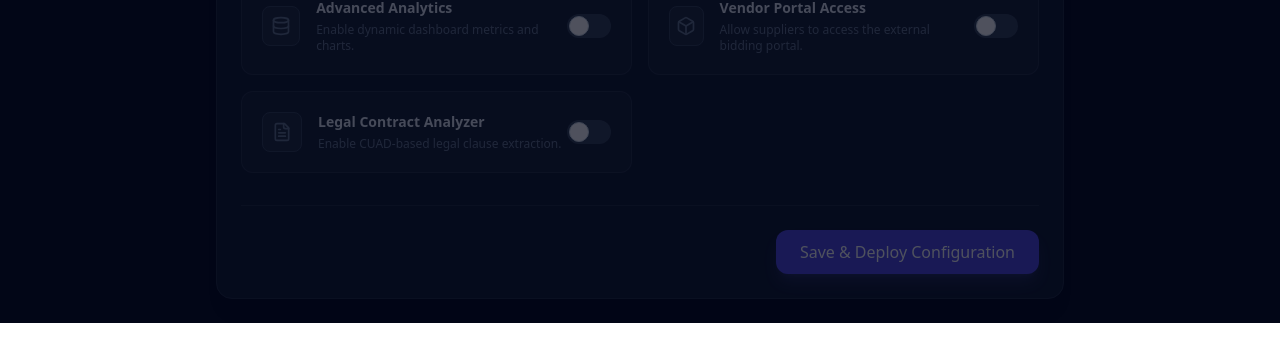
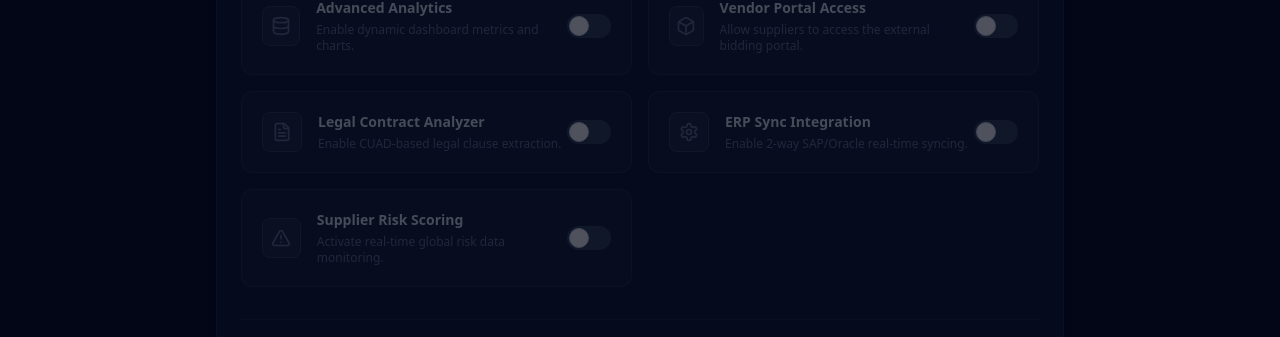
Before and after one commit to Aryan2627/Configurations, a Next.js app: page /dashboard in a window 1280 px wide. Shown: the part 503-840 px from the top of the page. Built offline with nearby package versions, Linux system fonts and the light colour scheme; no server answers; the database is empty; sample sign-in values are in the browser's storage.

Commit message:
feat: add ERP Sync and Supplier Risk Scoring toggles

```diff
--- a/src/app/dashboard/page.tsx
+++ b/src/app/dashboard/page.tsx
@@ -15,6 +15,8 @@ const defaultModules = {
   contract_analyzer: false,
   advanced_analytics: false,
   vendor_portal: false,
+  erp_integration: false,
+  supplier_risk_scoring: false,
 };
 
 export default function DashboardPage() {
@@ -175,6 +177,8 @@ export default function DashboardPage() {
               <ModuleToggle id="advanced_analytics" label="Advanced Analytics" icon={Database} desc="Enable dynamic dashboard metrics and charts." />
               <ModuleToggle id="vendor_portal" label="Vendor Portal Access" icon={Box} desc="Allow suppliers to access the external bidding portal." />
               <ModuleToggle id="contract_analyzer" label="Legal Contract Analyzer" icon={FileText} desc="Enable CUAD-based legal clause extraction." />
+              <ModuleToggle id="erp_integration" label="ERP Sync Integration" icon={Settings} desc="Enable 2-way SAP/Oracle real-time syncing." />
+              <ModuleToggle id="supplier_risk_scoring" label="Supplier Risk Scoring" icon={AlertTriangle} desc="Activate real-time global risk data monitoring." />
             </div>
 
             <div className="mt-8 pt-6 border-t border-slate-800 flex items-center justify-end gap-4">
```
